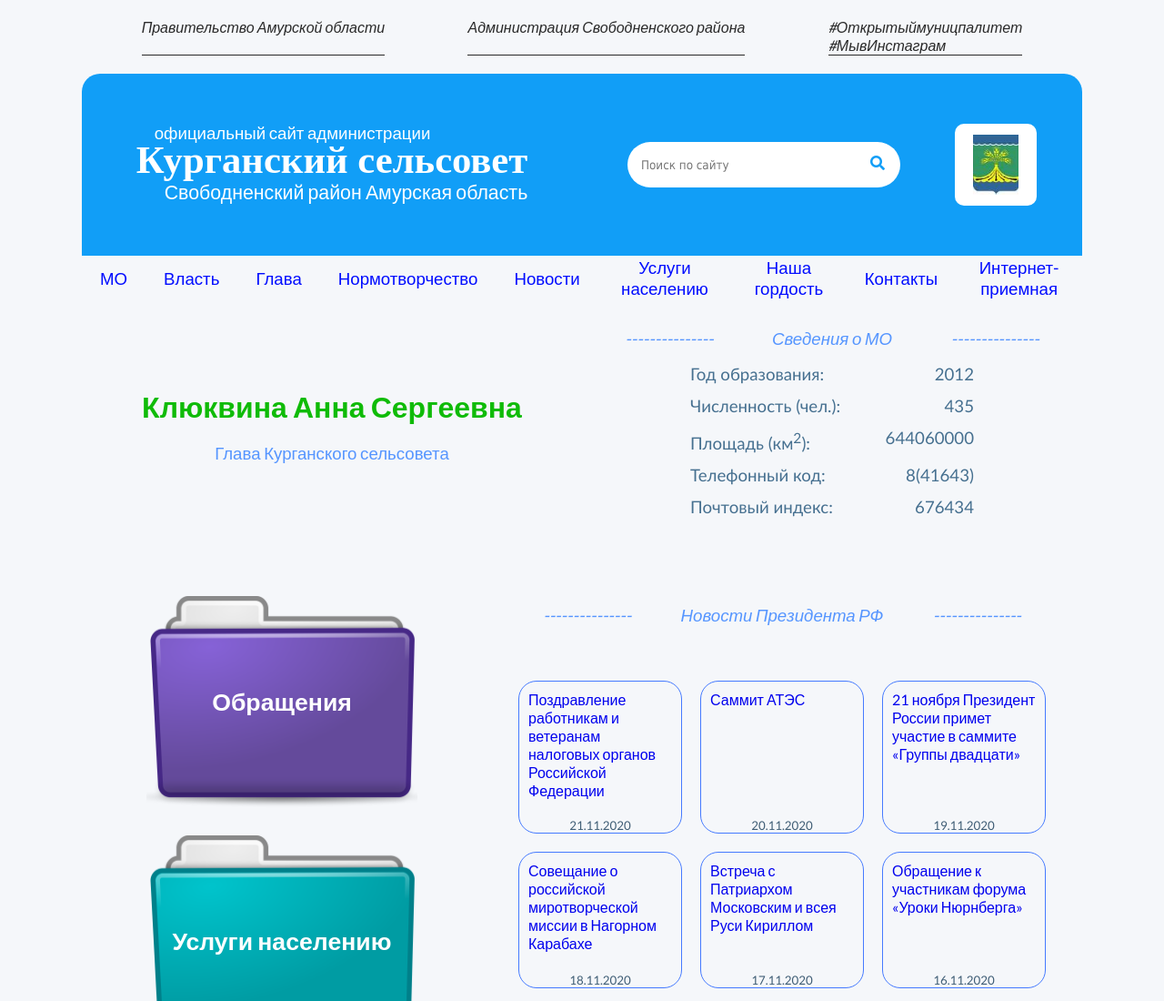
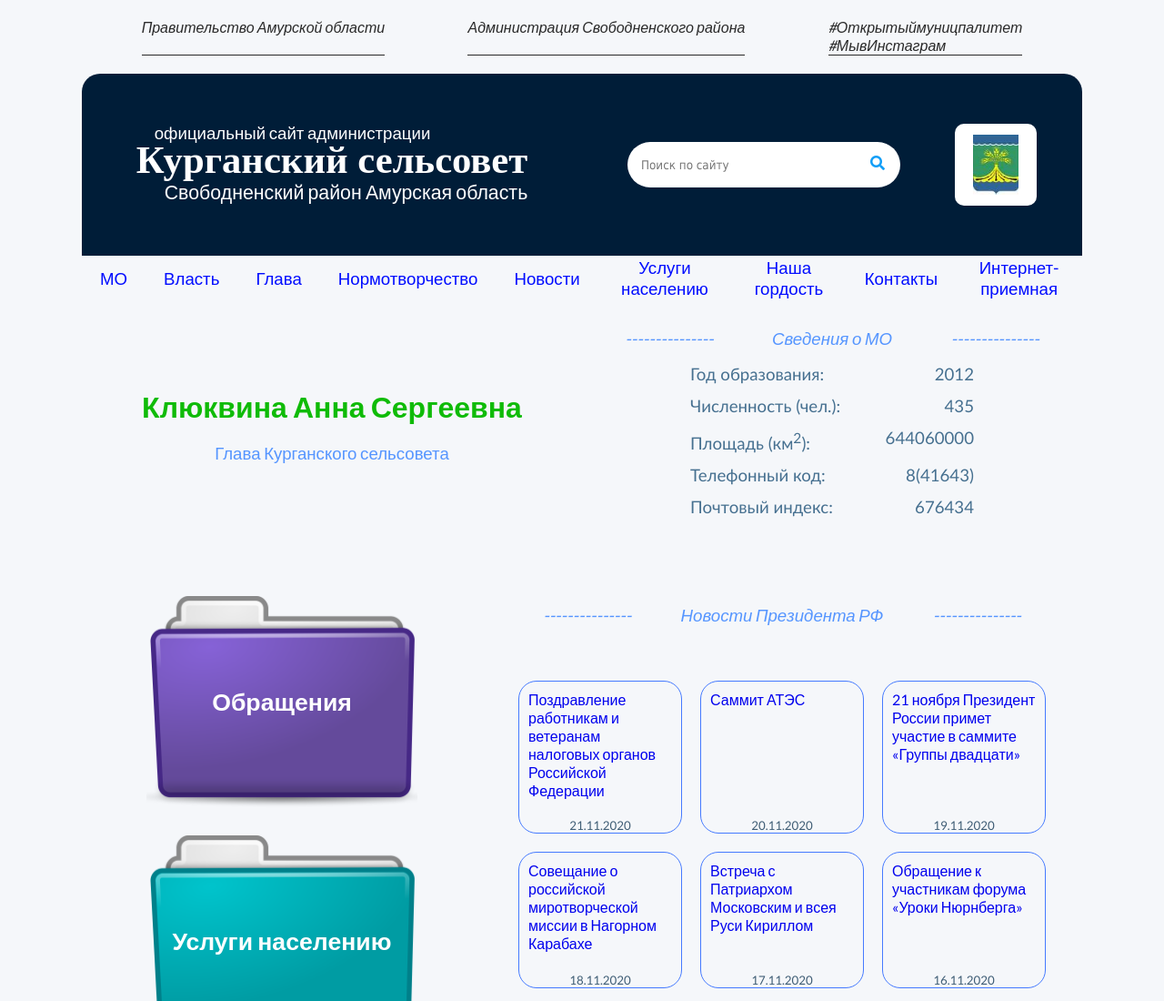
Before and after one commit to AleksanderTeplov/IT-project, a plain HTML site: page index.html in a window 1280 px wide. Shown: the top 1100 px of the page at 91% size. Drawn offline with nearby package versions, Linux system fonts and the light colour scheme.

Commit message:
Update index.css

```diff
--- a/css/index.css
+++ b/css/index.css
@@ -76,7 +76,7 @@ ul, ol {list-style-type: none;}
 	min-height: 200px;
 	display: flex;
 	justify-content: space-between;
-	background: #119EF7;
+	background: #001d38;
 	line-height: 30px;
 	color: #fff;
 	border-top-left-radius: 20px;
```
